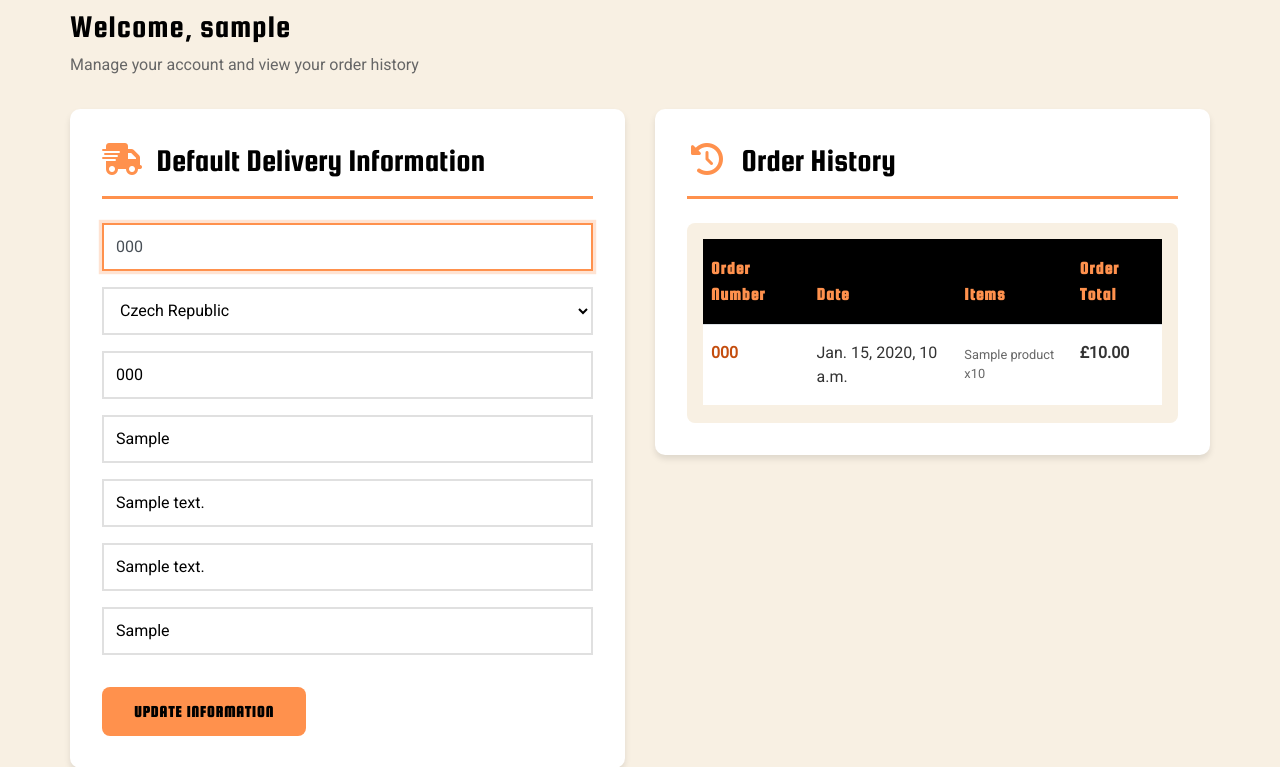
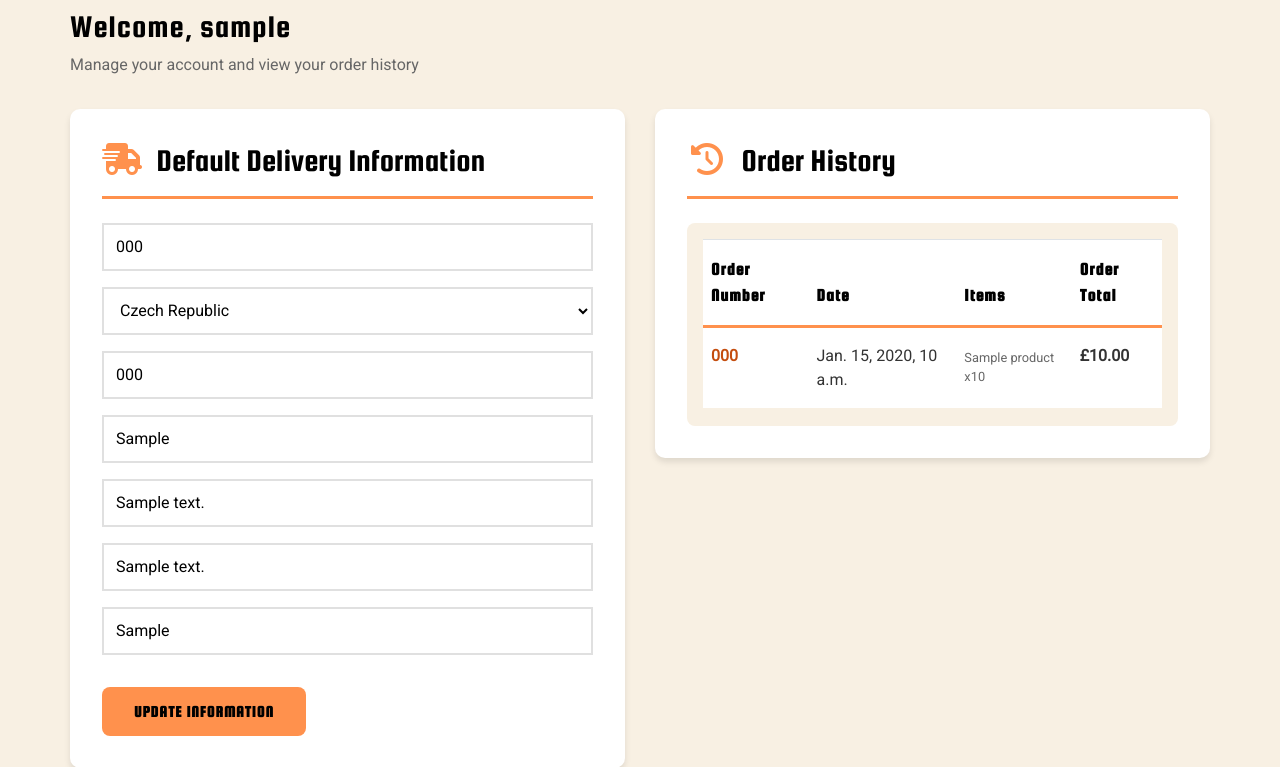
Before and after one commit to JackDilger/spins-and-needles-ms4, a Django app: page /profile/ in a window 1280 px wide. Shown: the part 221-988 px from the top of the page. Run offline with Django 3.2, Linux system fonts and the light colour scheme; a user stored in the database is signed in; tables that the repository leaves empty hold one stand-in row (values such as "Sample post"); some libraries are stand-ins or nearby versions; some web fonts are replaced.

Commit message:
Improve profile page UX: remove autofocus and update order history table styling

```diff
--- a/profiles/forms.py
+++ b/profiles/forms.py
@@ -22,7 +22,6 @@ class UserProfileForm(forms.ModelForm):
             'default_county': 'County, State or Locality',
         }
 
-        self.fields['default_phone_number'].widget.attrs['autofocus'] = True
         for field in self.fields:
             if field != 'default_country':
                 if self.fields[field].required:
--- a/profiles/templates/profiles/profile.html
+++ b/profiles/templates/profiles/profile.html
@@ -130,12 +130,12 @@
     }
 
     .order-history thead th {
-        background: #000;
-        color: #ff914d;
+        background: white;
+        color: #000;
         font-family: 'Squada One', cursive;
         font-size: 1.1rem;
         padding: 1rem 0.5rem;
-        border: none;
+        border-bottom: 3px solid #ff914d;
         position: sticky;
         top: 0;
         z-index: 10;
```
